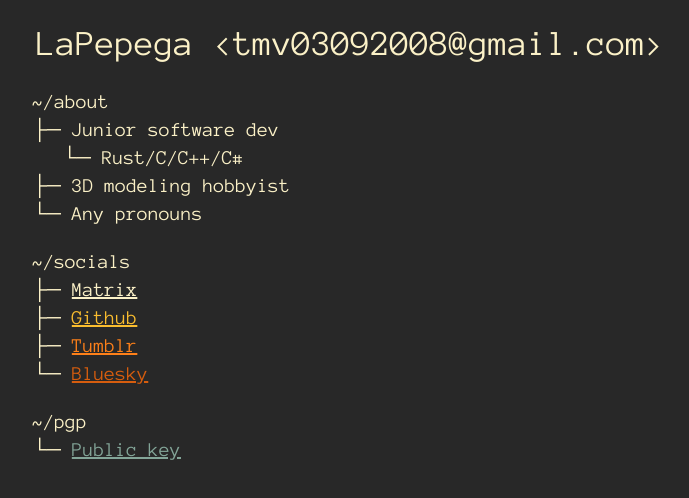
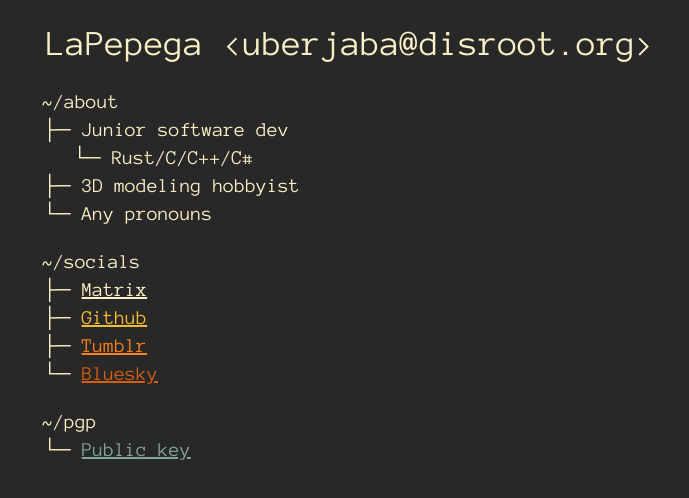
Before and after one commit to LaPepega/LaPepega.github.io, a website built with Vite: page index.html in a window 1280 px wide. Shown: the whole page, without its empty margins (289-978 px from the left). Built offline with nearby package versions, Linux system fonts and the light colour scheme.

Commit message:
changed email

```diff
--- a/index.html
+++ b/index.html
@@ -22,7 +22,7 @@
     <div class=""></div>
     <div class="md:col-span-4">
       <h1 class="m-5 md:text-4xl text-2xl p-1">
-        LaPepega &lt;tmv03092008@gmail.com&gt;
+        LaPepega &lt;uberjaba@disroot.org&gt;
       </h1>
       <div class="text-xl p-5 -my-5">
         <p>~/about</p>
```
